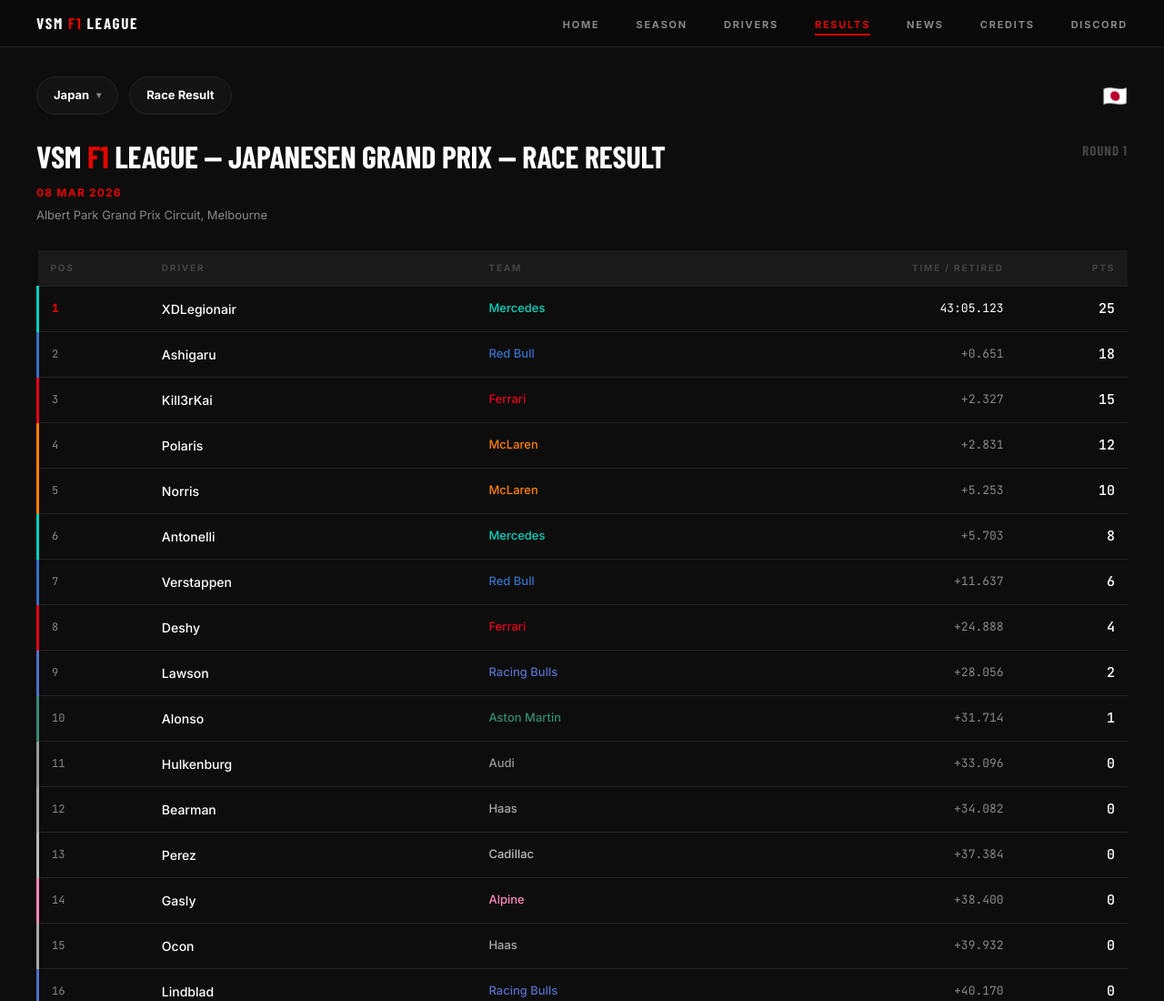
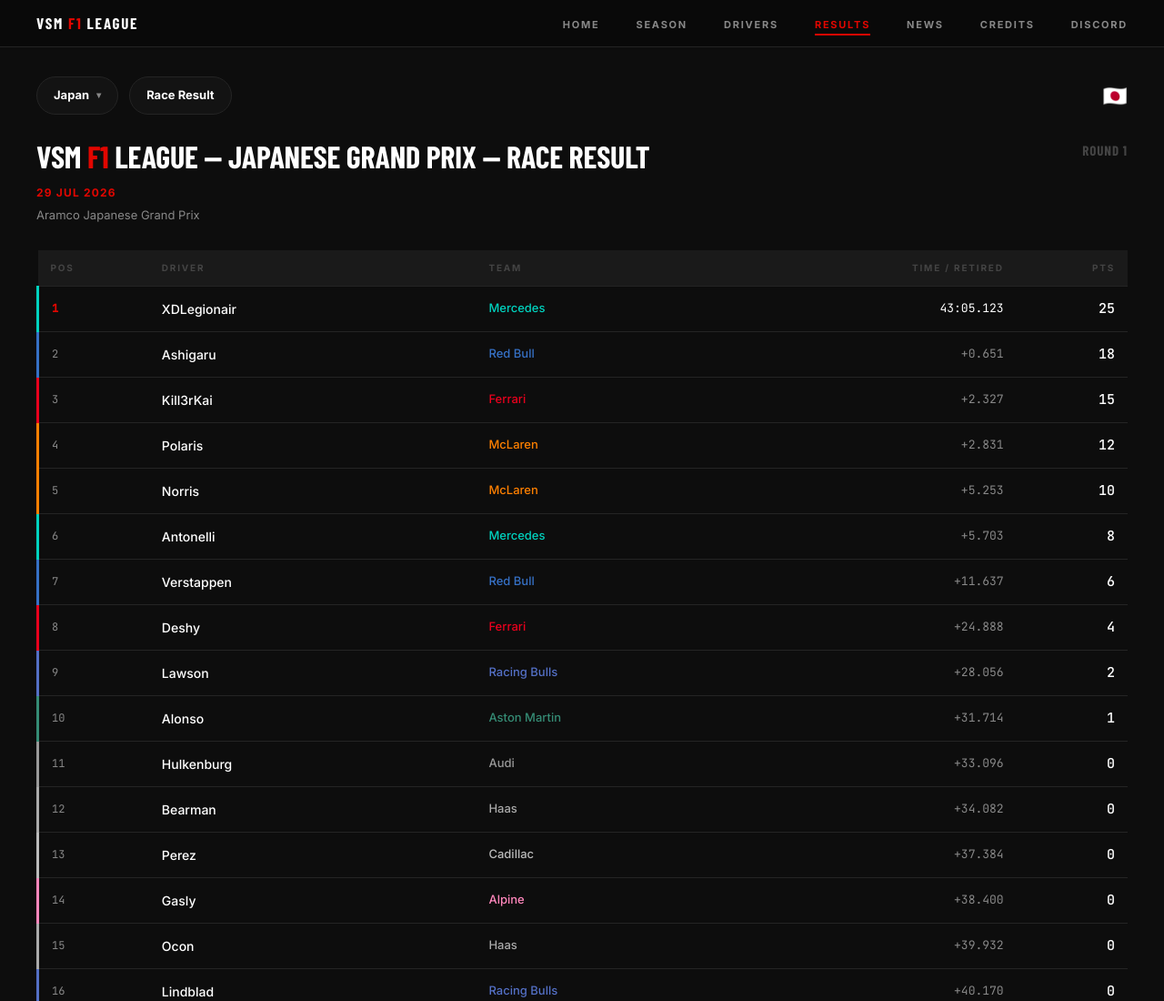
Before and after one commit to Kill3rKai/F1LeagueRacing, a plain HTML site: page results/season1/japan.html in a window 1280 px wide. Shown: the top 1100 px of the page at 91% size. Drawn offline with nearby package versions, Linux system fonts and the light colour scheme; a web font is replaced by a local one.

Commit message:
fixed minor subtitle + date errors

```diff
--- a/results/season1/japan.html
+++ b/results/season1/japan.html
@@ -65,10 +65,10 @@
        ============================================================ -->
     <div class="race-title-wrap">
       <div>
-        <h1 class="race-title">VSM <em>F1</em> League — Japanesen Grand Prix — Race Result</h1>
+        <h1 class="race-title">VSM <em>F1</em> League — Japanese Grand Prix — Race Result</h1>
         <div class="race-meta">
-          <span class="race-date">08 MAR 2026</span>
-          <span class="race-circuit">Albert Park Grand Prix Circuit, Melbourne</span>
+          <span class="race-date">29 JUL 2026</span>
+          <span class="race-circuit">Aramco Japanese Grand Prix</span>
         </div>
       </div>
       <span class="race-badge">Round 1</span>
```
Also changed, not shown: results/season1/china.html (+2 -2 lines).
